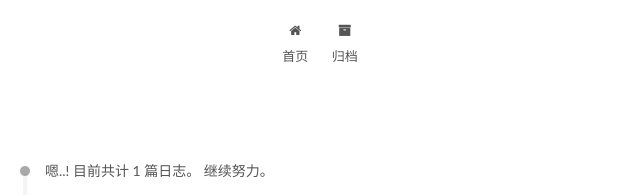
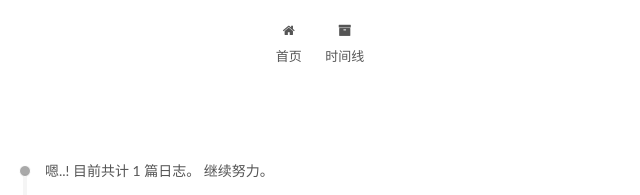
Before and after one commit to teddy88teddy/teddy88teddy.github.io, a plain HTML site: page archives/2017/11/index.html in a window 1280 px wide. Shown: the part 178-373 px from the top of the page, 320-960 px from the left. Drawn offline with Linux system fonts and the light colour scheme.

Commit message:
Site updated: 2017-11-19 19:28:04

```diff
--- a/archives/2017/11/index.html
+++ b/archives/2017/11/index.html
@@ -124,7 +124,7 @@
 
 
 
-  <title>归档 | 熊的家</title>
+  <title>时间线 | 熊的家</title>
 
 
 
@@ -194,7 +194,7 @@
 
               <i class="menu-item-icon fa fa-fw fa-archive"></i> <br />
 
-            归档
+            时间线
           </a>
         </li>
 
```
Also changed, not shown: 2017/11/19/Test/index.html (+1 -1 lines), archives/2017/index.html (+2 -2 lines), archives/index.html (+2 -2 lines), index.html (+1 -1 lines).
